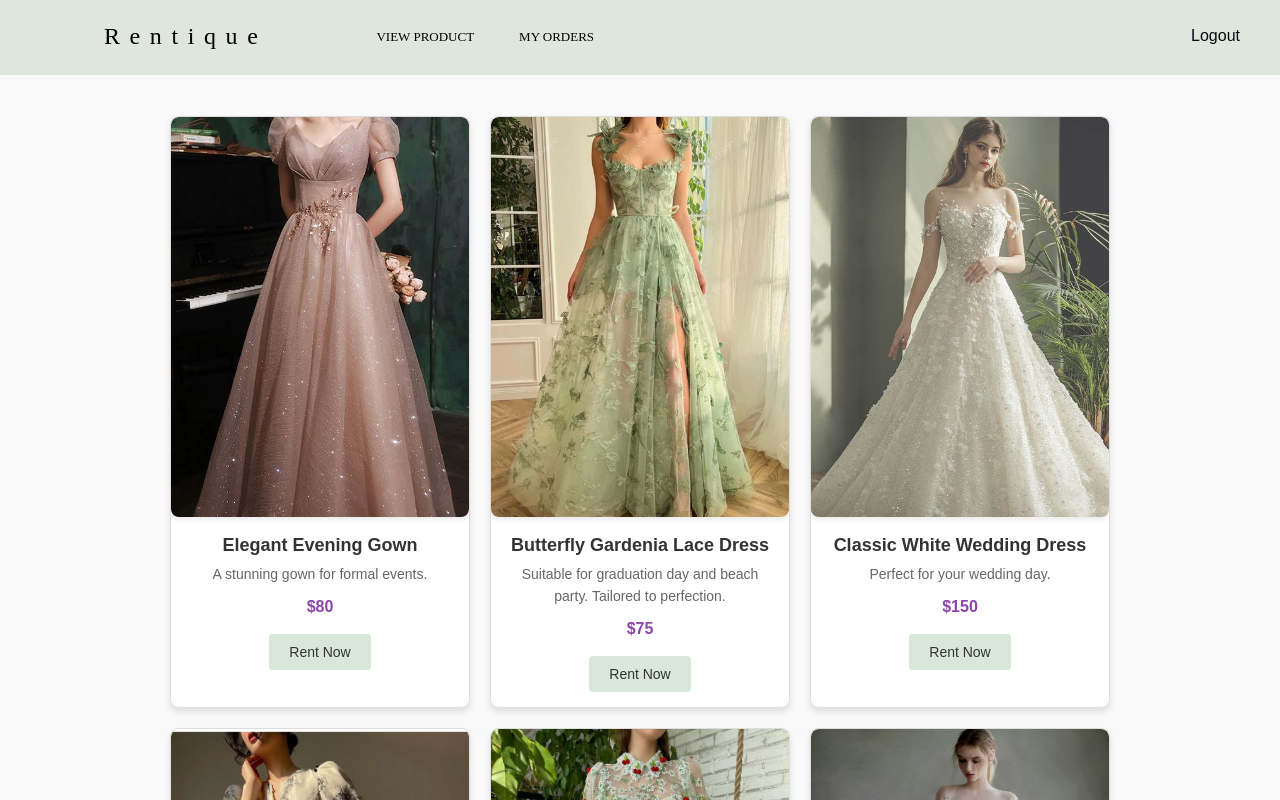
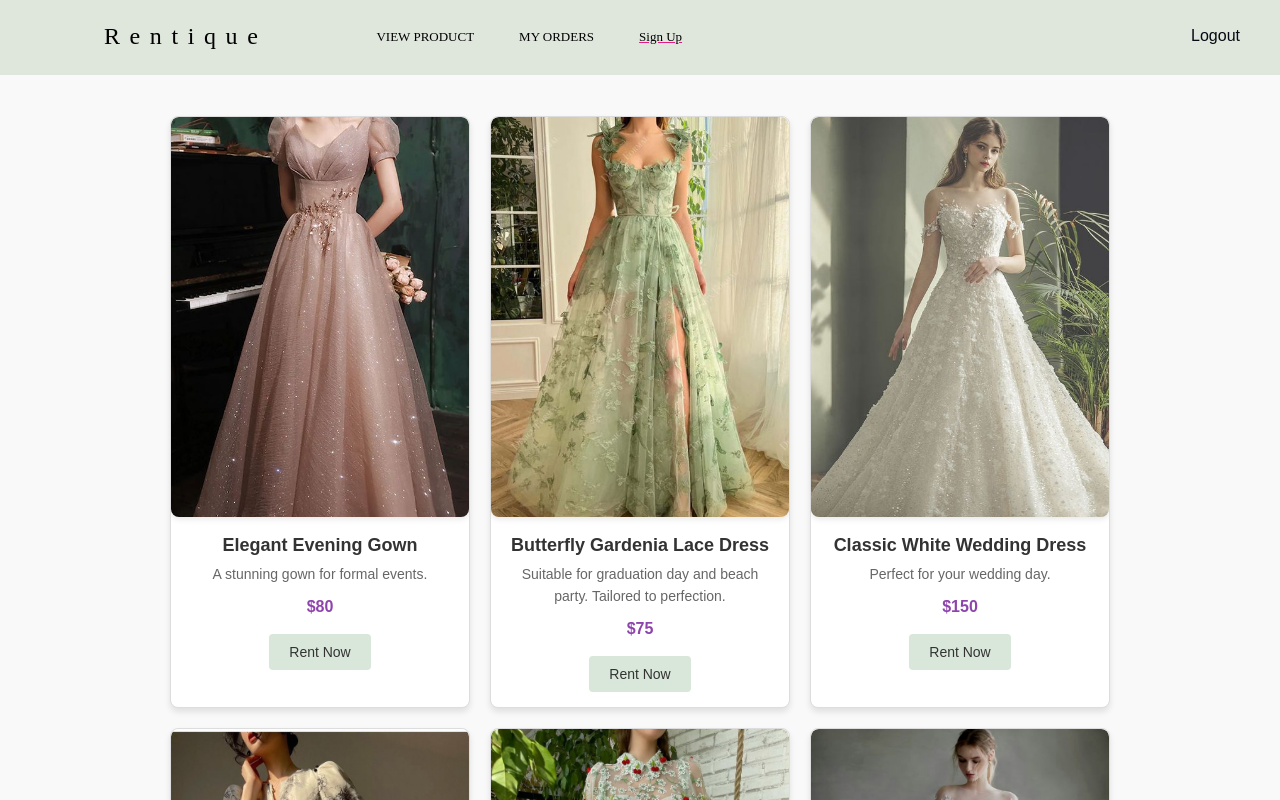
Before and after one commit to Helenooi/Helenooi-CAT201ProjectReactJS, a React (Vite) app: page /products in a window 1280 px wide. Shown: the top 800 px of the page. Built offline with nearby package versions, Linux system fonts and the light colour scheme.

Commit message:
May Fen Signup and Design GUI V3

```diff
--- a/src/views/nabvar.jsx
+++ b/src/views/nabvar.jsx
@@ -12,6 +12,8 @@ const NavBar = ({ role }) => {
         <>
           <span className="navbar-link">VIEW PRODUCT</span>
           <span className="navbar-link">MY ORDERS</span>
+          <Link to ="/signup"><span className="navbar-link">Sign Up</span>
+          </Link>
         </>
       );
     }
--- a/src/views/user_viewProduct.jsx
+++ b/src/views/user_viewProduct.jsx
@@ -59,13 +59,14 @@ const App = () => {
           products.map((product, index) => {
             const isAddedToCart = cart.some((item) => item['Clothes Name'] === product['Clothes Name']);
             return (
-              <div key={index} className="rental-card">
+              <div className="rental-card">
               <img
                 src={`/${product.Picture}`}
                 alt={product['Clothes Name']}
                 className="rental-image"
               />
               <h3 className="rental-title">{product['Clothes Name']}</h3>
+              {/*<p className="rental-code"><strong>Code:</strong> {product['Clothes Code']}</p> */}
               <p className="rental-description">{product.Description}</p>
               <p className="rental-price">${product['Rent Price']}</p>
               <button
@@ -76,6 +77,7 @@ const App = () => {
                 {isAddedToCart ? "Added to Cart" : "Rent Now"}
               </button>
             </div>
+
             );
           })
         )}
```
Also changed, not shown: public/public/users.csv. Lines whose indentation alone changed are shown as unchanged.
